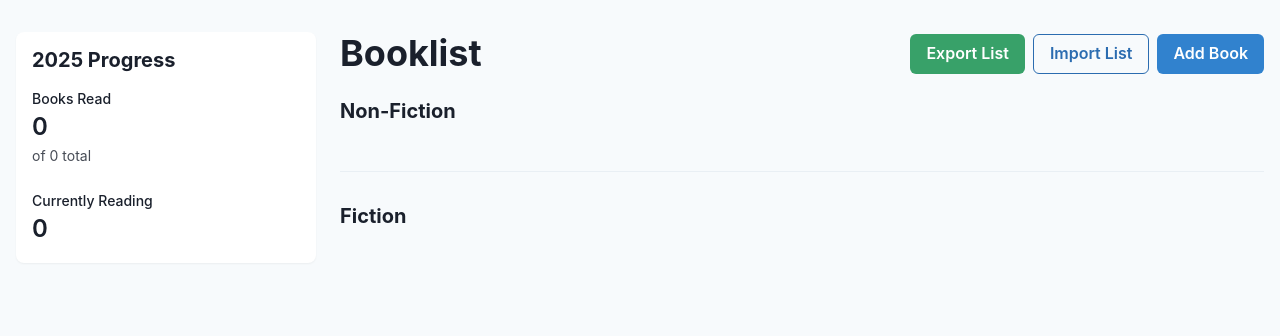
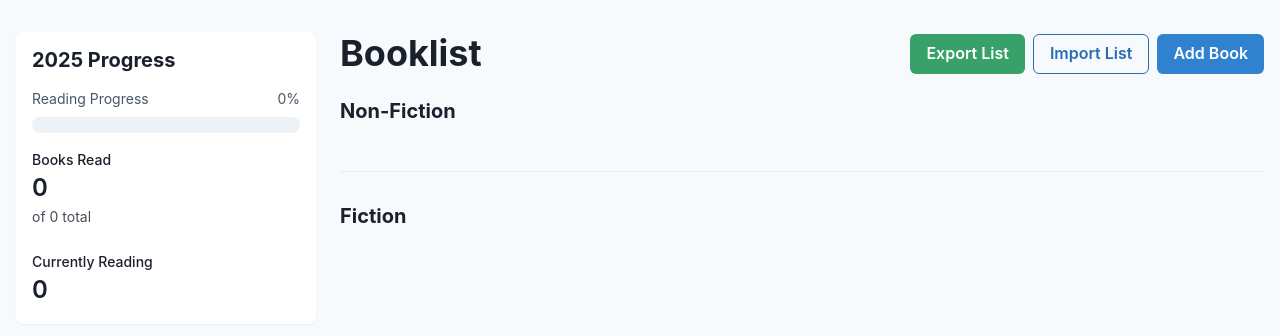
Before and after one commit to allenh99/tbr, a React (Vite) app: page / in a window 1280 px wide. Shown: the top 336 px of the page. Built offline with nearby package versions, Linux system fonts and the light colour scheme.

Commit message:
added progress bar

```diff
--- a/src/pages/Stats.tsx
+++ b/src/pages/Stats.tsx
@@ -6,6 +6,9 @@ import {
   StatLabel,
   StatNumber,
   StatHelpText,
+  Progress,
+  Text,
+  HStack,
 } from '@chakra-ui/react'
 import { ReadingStatsSimple, Book } from '../types/book'
 
@@ -20,10 +23,27 @@ const Stats = ({ books }: StatsProps) => {
     booksReading: books.filter(book => book.status === 'reading').length,
   }
 
+  const progressPercentage = stats.totalBooks > 0
+    ? (stats.booksRead / stats.totalBooks) * 100
+    : 0
+
   return (
     <Box bg="white" p={4} borderRadius="lg" boxShadow="sm">
       <VStack align="stretch" spacing={4}>
         <Heading size="md">2025 Progress</Heading>
+
+        <Box>
+          <HStack justify="space-between" mb={2}>
+            <Text fontSize="sm" color="gray.600">Reading Progress</Text>
+            <Text fontSize="sm" color="gray.600">{Math.round(progressPercentage)}%</Text>
+          </HStack>
+          <Progress
+            value={progressPercentage}
+            colorScheme="blue"
+            size="lg"
+            borderRadius="full"
+          />
+        </Box>
 
         <Stat>
           <StatLabel>Books Read</StatLabel>
```
